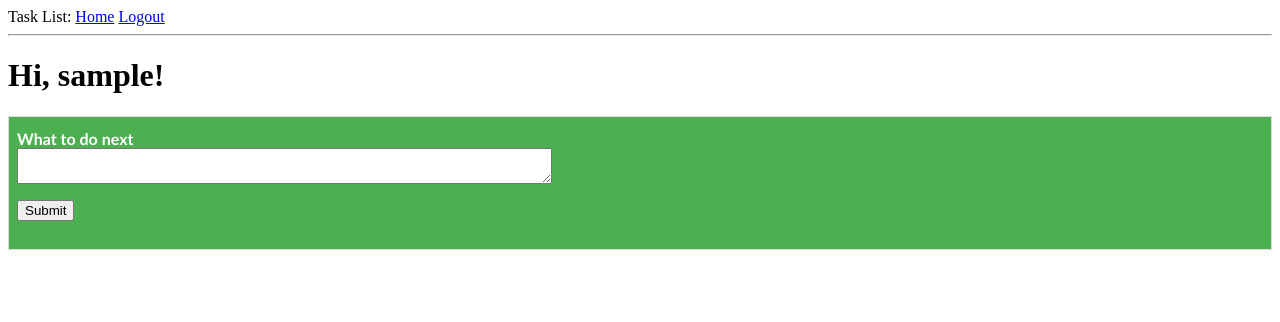
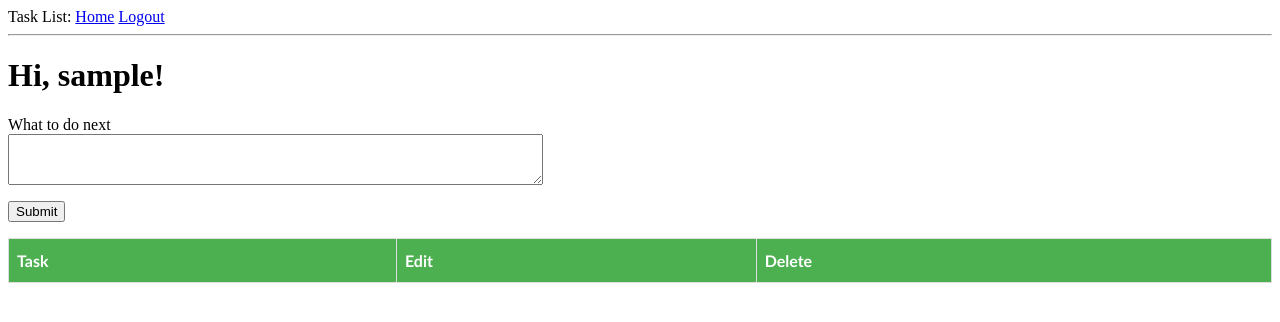
Before and after one commit to kcotten/taskapp, a Flask app: page / in a window 1280 px wide. Shown: the top 322 px of the page. Run offline with Flask 2, Linux system fonts and the light colour scheme; the visitor is signed in with stand-in values (Sample User, id 1); data comes from the database, SQL or seed files in the repository; both versions use the stored data as it was after the commit; data that the repository does not hold is empty.

Commit message:
Delete and edit now working

```diff
--- a/app/routes.py
+++ b/app/routes.py
@@ -15,7 +15,7 @@ def index():
         task = Task(body=form.task.data, user_id=current_user.id)
         db.session.add(task)
         db.session.commit()
-        flash('Your post is now live!')
+        flash('Your task is now live!')
         return redirect(url_for('index'))
     tasks = current_user.user_tasks().all()
     return render_template("index.html", title='Home Page', form=form,
@@ -64,8 +64,27 @@ def register():
 
 @app.route('/delete', methods=['GET', 'POST'])
 def delete():
-    print('I have been called')
-    return(redirect(url_for('index')))
+    print('Delete has been called')
+    id = request.json['id']
+    taskToDelete = Task.query.filter_by(id=id).first()
+    db.session.delete(taskToDelete)
+    db.session.commit()
+    print('Task deleted')
+    return ""
+
+
+@app.route('/edit', methods=['GET', 'POST'])
+def edit():
+    print('Edit has been called')
+    id = request.json['id']
+    print(id)
+    body = request.json['body']
+    print(body)
+    taskToUpdate = Task.query.filter_by(id=id).first()
+    taskToUpdate.body = body
+    db.session.commit()
+    print('Edit successful')
+    return ""
 
 
 @app.route('/getTasks', methods=['GET'])
--- a/app/static/scripts.js
+++ b/app/static/scripts.js
@@ -41,12 +41,85 @@ var app = function() {
         });
     };
 
-    self.editTask = function() {
 
+    self.editTask = function(body, idx) {
+        //console.log(body);
+        var editId = "editButton_" + idx;
+        if ($("#" + editId).text() === "Update") {
+            console.log("Updating task")
+            updateTask(idx);
+        } else {
+            document.getElementById(editId).innerHTML = "Update";
+            //var taskRow = document.getElementById(idx);
+            //var cols = taskRow.children("td");
+            var divId = "taskBody_" + idx;
+            //console.log(divId);
+            var taskBody = document.getElementById(divId);
+            var newBody = document.createElement('INPUT');
+            newBody.setAttribute("id", divId);
+            newBody.setAttribute("type", "text");
+            newBody.setAttribute("value", body);
+            taskBody.parentNode.replaceChild(newBody, taskBody);
+        }
     }
 
-    self.deleteTask = function() {
 
+    self.updateTask = function(idx) {
+        // update table row
+        var editId = "editButton_" + idx;
+        var divId = "taskBody_" + idx;
+        var data = document.getElementById(divId).value;
+        //console.log(data);
+
+        var taskBody = document.getElementById(divId);
+        var newBody = document.createElement('TD');
+        //newBody.setAttribute("type", "text");
+        newBody.setAttribute("id", divId);
+        newBody.innerHTML = "<b>" + data + "</b>";
+        //newBody.setAttribute("innerHTML", data);
+        taskBody.parentNode.replaceChild(newBody, taskBody);
+
+        document.getElementById(editId).innerHTML = "Edit";
+
+        console.log(JSON.stringify({id:idx, body:data}));
+        // update db
+        $.ajax({
+            type: "POST",
+            contentType: "application/json; charset=utf-8",
+            url: editTasksUrl,
+            data: JSON.stringify({id : idx, body : data}),
+            success: function (response) {
+                self.getTasks();
+            }
+        });
+    }
+
+
+    self.deleteTask = function(idx) {
+        console.log(idx);
+        $.ajax({
+            type: "POST",
+            contentType: "application/json; charset=utf-8",
+            url: deleteTasksUrl,
+            data: JSON.stringify({id : idx}),
+            success: function (response) {
+                self.getTasks();
+                self.removeTaskFromDisplay(idx);
+            }
+        });
+    }
+
+
+    self.removeTaskFromDisplay = function(idx) {
+        document.getElementById(idx).remove();
+    }
+
+
+    self.displayTasks = function() {
+        var taskTable = this.document.getElementById("taskList");
+        for (task in self.vue.tasks) {
+
+        }
     }
 
 
@@ -65,7 +138,10 @@ var app = function() {
             processTasks: self.processTasks,
             getTasks: self.getTasks,
             editTask: self.editTask,
-            deleteTask: self.deleteTask
+            updateTask: self.updateTask,
+            deleteTask: self.deleteTask,
+            displayTasks: self.displayTasks,
+            removeTaskFromDisplay: self.removeTaskFromDisplay,
         }
     });
 
--- a/app/templates/index.html
+++ b/app/templates/index.html
@@ -4,20 +4,20 @@
 <script>
     var userTaskList = [];
     var getTasksUrl  = "{{ url_for('getTasks') }}";
+    var deleteTasksUrl = "{{ url_for('delete') }}";
+    var editTasksUrl = "{{ url_for('edit') }}";
 </script>
 <div id="vue-div">
     <div class="greet">
         <h1>Hi, {{ current_user.username }}!</h1>
     </div>
-    <table id="user_tasks">
-        <tr>
-        <th>
+    <div id="taskForm">
         {% if form %}
         <form action="" method="post">
             {{ form.hidden_tag() }}
             <p>
                 {{ form.task.label }}<br>
-                {{ form.task(cols=64, rows=2) }}<br>
+                {{ form.task(cols=64, rows=3) }}<br>
                 {% for error in form.task.errors %}
                 <span style="color: red;">[{{ error }}]</span>
                 {% endfor %}
@@ -25,24 +25,31 @@
             <p>{{ form.submit() }}</p>
         </form>
         {% endif %}
-        </th>
+    </div>
+    <table id="user_tasks">
+        <tr>
+        <th>Task</th>
+        <th>Edit</th>
+        <th>Delete</th>
         </tr>
+        <div id="taskList">
             {% for task in tasks %}
-            <tr id="user_task">
-            <th>
+                <tr id="{{ task.id }}">
+                <td id="taskBody_{{ task.id }}">
                     <b>{{ task.body }}</b>
-            </th>
-            <th>
-                <button id="editButton" v-on:click="editTask()">Edit</button>
-            </th>
-            <th>
-                <button id="deleteButton" v-on:click="deleteTask()">Delete</button>
-            </th>
+                </td>
+                <td id="taskEditButton_{{ task.id }}">
+                    <button id="editButton_{{ task.id }}" v-on:click='editTask("{{ task.body }}", "{{ task.id }}")'>Edit</button>
+                </td>
+                <td id="taskDeleteButton_{{ task.id }}">
+                    <button id="deleteButton_{{ task.id }}" v-on:click='deleteTask("{{ task.id }}")'>Delete</button>
+                </td>
                 </tr>
                 <!-- <script>
                     userTaskList.push("{{ task.body }}");
                 </script> -->
             {% endfor %}
+        </div>
     </table>
     <!-- <a href="{{ url_for('delete') }}">{{ url_for('delete') }}</a> -->
     <!-- <script>
```
Also changed, not shown: app.db. Lines whose indentation alone changed are shown as unchanged.
